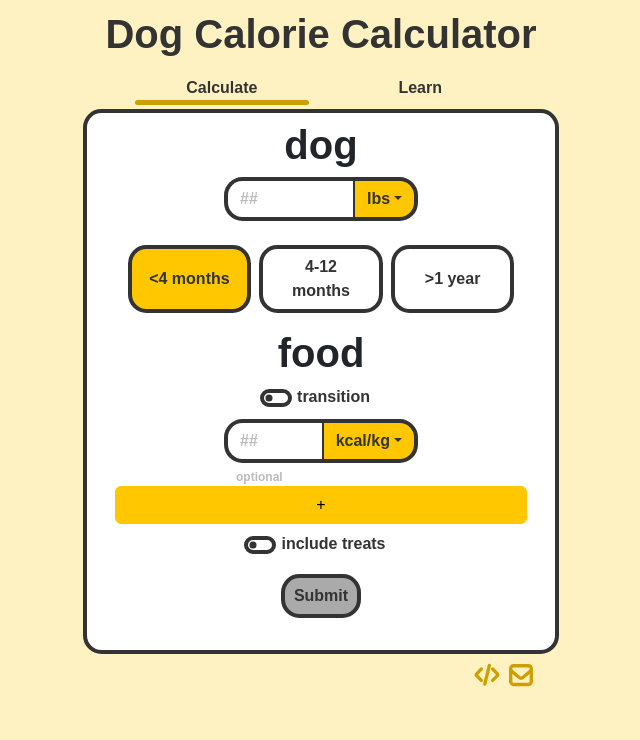
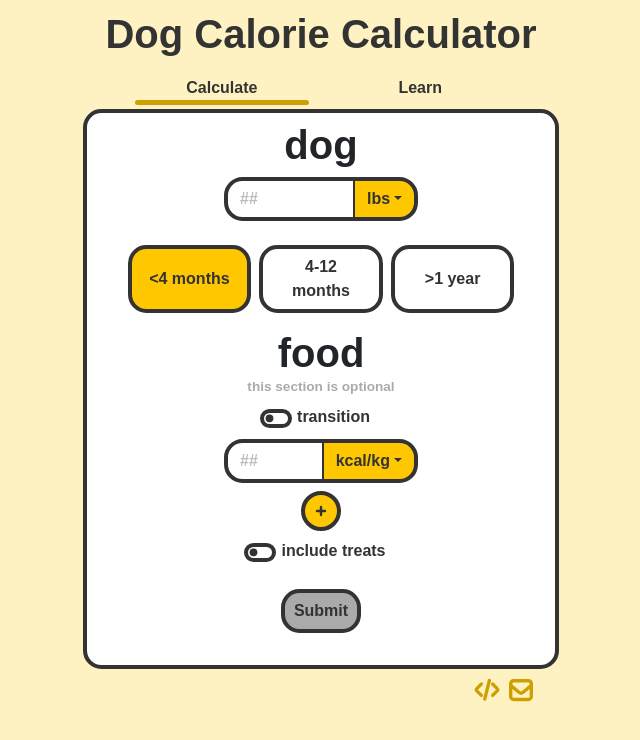
Before and after one commit to Naksp/PupCalCalc, a React (Create React App) app: page / in a window 1280 px wide. Shown: the top 740 px of the page, without its empty margins (319-959 px from the left). Built offline with nearby package versions, Linux system fonts and the light colour scheme; a web font is replaced by a local one.

Commit message:
make it pretty

```diff
--- a/src/App.scss
+++ b/src/App.scss
@@ -24,7 +24,7 @@ $border-standard-width: 4px;
 $border-standard-color: $color-outline;
 $border-standard-radius: 1.15rem;
 
-$text-small: 0.75rem;
+$text-small: 0.85rem;
 
 @include media-breakpoint-up(sm) {
   .button-standard {
@@ -107,9 +107,10 @@ ul {
 
 .optional-text {
   font-size: $text-small;
-  padding-left: 1.5rem;
-  margin-top: -0.2rem !important;
-  color: $color-light-grey;
+  // padding-left: 1.5rem;
+  margin-top: -0.5rem !important;
+  margin-bottom: 0.5rem;
+  color: $color-medium-grey;
 }
 
 .border-standard {
@@ -262,9 +263,9 @@ ul {
       // background-color: $color-medium-grey;
       background-color: $color-primary-disabled;
       color: #666;
-      // &::after {
-      //   display: none;
-      // }
+      &::after {
+        display: none;
+      }
     }
   }
 
@@ -291,6 +292,7 @@ ul {
   // border-top-right-radius: $border-standard-radius;
   // border-bottom-right-radius: $border-standard-radius;
 
+  text-align: right;
   border-top-width: $border-standard-width;
   border-right-width: 2px;
   border-bottom-width: $border-standard-width;
@@ -322,6 +324,30 @@ ul {
   max-width: 3rem;
   }
 }
+
+.circle-button {
+  &.remove-input-button,
+  &.add-input-button {
+    height: 2.5em;
+    width: 2.5em;
+
+    display: flex;
+    align-items: center;
+
+    height: 2.5em;
+    width: 2.5em;
+
+    border-radius: 2em;
+    border-color: $border-standard-color;
+    border-width: $border-standard-width;
+  }
+}
+
+.remove-button-col {
+  padding-left: 0px !important;
+  padding-top: 2px;
+}
+
 
 // Disable buttons on weight input
 /* Chrome, Safari, Edge, Opera */
--- a/src/calculator.tsx
+++ b/src/calculator.tsx
@@ -62,7 +62,7 @@ function Calculator() {
 
             <DogGroup
               setSubmitEnabled={(enabled: boolean) => setSubmitEnabled(enabled)}
-              onBalancedCaloriesChange={(calories: CaloriePair) => { setCalories(calories); /**console.log(calories);*/ }}
+              onBalancedCaloriesChange={(calories: CaloriePair) => setCalories(calories)}
               onBalancedCaloriesResultChange={(result: string) => setCaloriesResult(result)}
               includeTreats={includeTreats}
               onTreatsCaloriesResultChange={(result: string) => setTreatsResult(result)}
@@ -77,7 +77,7 @@ function Calculator() {
             />
 
 
-            <Row id="treat-switch-container" className="custom-switch-container mb-3">
+            <Row id="treat-switch-container" className="custom-switch-container mb-4">
               <Form.Switch
                 checked={includeTreats}
                 onChange={() => setIncludeTreats(!includeTreats)}
--- a/src/food-group.tsx
+++ b/src/food-group.tsx
@@ -4,6 +4,8 @@ import { Form, Row, Col, InputGroup, DropdownButton, Button } from 'react-bootst
 import DropdownItem from "react-bootstrap/esm/DropdownItem";
 import { CaloriePair } from "./interfaces";
 import Utils from "./Util";
+import { ReactComponent as MinusIcon} from './assets/minus.svg';
+import { ReactComponent as PlusIcon} from './assets/plus.svg';
 
 const KCAL_G = 'kcal/g';
 const KCAL_KG = 'kcal/kg';
@@ -22,10 +24,9 @@ function FoodGroup(props: {
   onTransitionDataChange: (data: string[]) => void,
 }) {
 
-  // const [foodInput, setFoodInput] = useState<string>();
   const [oldFoodInput, setOldFoodInput] = useState<string>();
   const [newFoodInput, setNewFoodInput] = useState<string>();
-  const [foodDataArray, setFoodDataArray] = useState<foodData[]>([{density: '', percent: '', id: 0}]);
+  const [foodDataArray, setFoodDataArray] = useState<foodData[]>([{density: '', percent: '100', id: 0}]);
   const [nextInputId, setNextInputId] = useState<number>(1);
 
   const [foodUnit, setFoodUnit] = useState<string>(KCAL_KG);
@@ -69,8 +70,6 @@ function FoodGroup(props: {
     } else {
 
       var resultString: string = '';
-      // TODO change this after implementing actual percentages for inputs
-      // const percent = 1/foodDataArray.length;
 
       for (let idx: number = 0; idx < foodDataArray.length; idx++) {
         const density = Number(foodDataArray[idx].density);
@@ -137,18 +136,6 @@ function FoodGroup(props: {
     setFoodDataArray(newArray);
 
   }
-
-  // const handleFoodInputChange = (e: React.ChangeEvent<HTMLInputElement>) => {
-  //   const targetId = e.currentTarget.id;
-  //   const val = e.currentTarget.value;
-  //   if (targetId === 'foodInput') {
-  //     setFoodInput(val);
-  //   } else if (targetId === 'oldFoodInput') {
-  //     setOldFoodInput(val);
-  //   } else if (targetId === 'newFoodInput') {
-  //     setNewFoodInput(val);
-  //   }
-  // };
 
   useEffect(() => {
     if (transitionMode) {
@@ -271,20 +258,14 @@ function FoodGroup(props: {
   };
 
   const addFoodInput = () => {
-    if (addFoodInput.length === 1) {
-      //TODO: Change input to include percent
-    } else {
-
     setFoodDataArray((prevArray) => [
       ...prevArray,
       { density: '', percent: '', id: nextInputId },
     ]);
     setNextInputId(nextInputId + 1);
   }
-  }
 
   const removeFoodInput = (id: number) => {
-    console.log(`removing input ${id}`);
     setFoodDataArray(
       foodDataArray.filter( input => id !== input.id)
     );
@@ -294,6 +275,9 @@ function FoodGroup(props: {
   return (
     <div>
       <h1>food</h1>
+      <Row className='justify-content-center optional-text'>
+        this section is optional
+      </Row>
       <Row id="transition-switch-container" className="custom-switch-container mb-2">
         <Form.Switch
           checked={transitionMode}
@@ -321,9 +305,10 @@ function FoodGroup(props: {
         </Row>
       ) : (
         <Row className='justify-content-center mb-2'>
-          <Col className={foodDataArray.length > 1 ? 'col-11 col-sm-8' : 'col-8 col-sm-6'}>
+          <Col className={foodDataArray.length > 1 ? 'col-12 col-sm-9' : 'col-8 col-sm-6'}>
             {foodDataArray.map((input, idx) => (
               <Row key={idx} className='mb-2'>
+                <Col>
                   <InputGroup key={idx} id={`food-input${idx}`}className='mb-0'>
                     {/* <Form.Control id='foodInput' type='number' step='any' placeholder='##' onChange={handleFoodInputChange} /> */}
                     <Form.Control id='foodInput' type='number' step='any' placeholder='##' value={input.density ? input.density : ''} onChange={handleFoodInputChange(idx)}/>
@@ -341,19 +326,26 @@ function FoodGroup(props: {
                       : null
                     }
                   </InputGroup>
+                </Col>
                 {idx > 0 ?
-                (<span>
-                  <Button id={`button-${idx}`} onClick={() => removeFoodInput(input.id)}>-</Button>
-                </span>) : null}
+                (
+                  <Col className="col-2 remove-button-col">
+                    <Button id={`button-${idx}`} className='circle-button remove-input-button justify-content-center' onClick={() => removeFoodInput(input.id)}>
+                      <MinusIcon className='minus-icon'></MinusIcon>
+                    </Button>
+                  </Col>
+                ) : null}
               </Row>
             ))}
-            <Row className='justify-content-left optional-text'>
+            {/* <Row className='justify-content-left optional-text'>
               optional
+            </Row> */}
+            <Row className='d-flex justify-content-center'>
+              <Button className='circle-button add-input-button' onClick={addFoodInput}>
+                <PlusIcon id='plus-icon' className='plus-icon'></PlusIcon>
+              </Button>
             </Row>
           </Col>
-          <Row>
-            <Button onClick={addFoodInput}>+</Button>
-          </Row>
         </Row>
       )}
     </div>
```
Also changed, not shown: src/assets/minus.svg (added), src/assets/plus.svg (added). Lines whose indentation alone changed are shown as unchanged.
